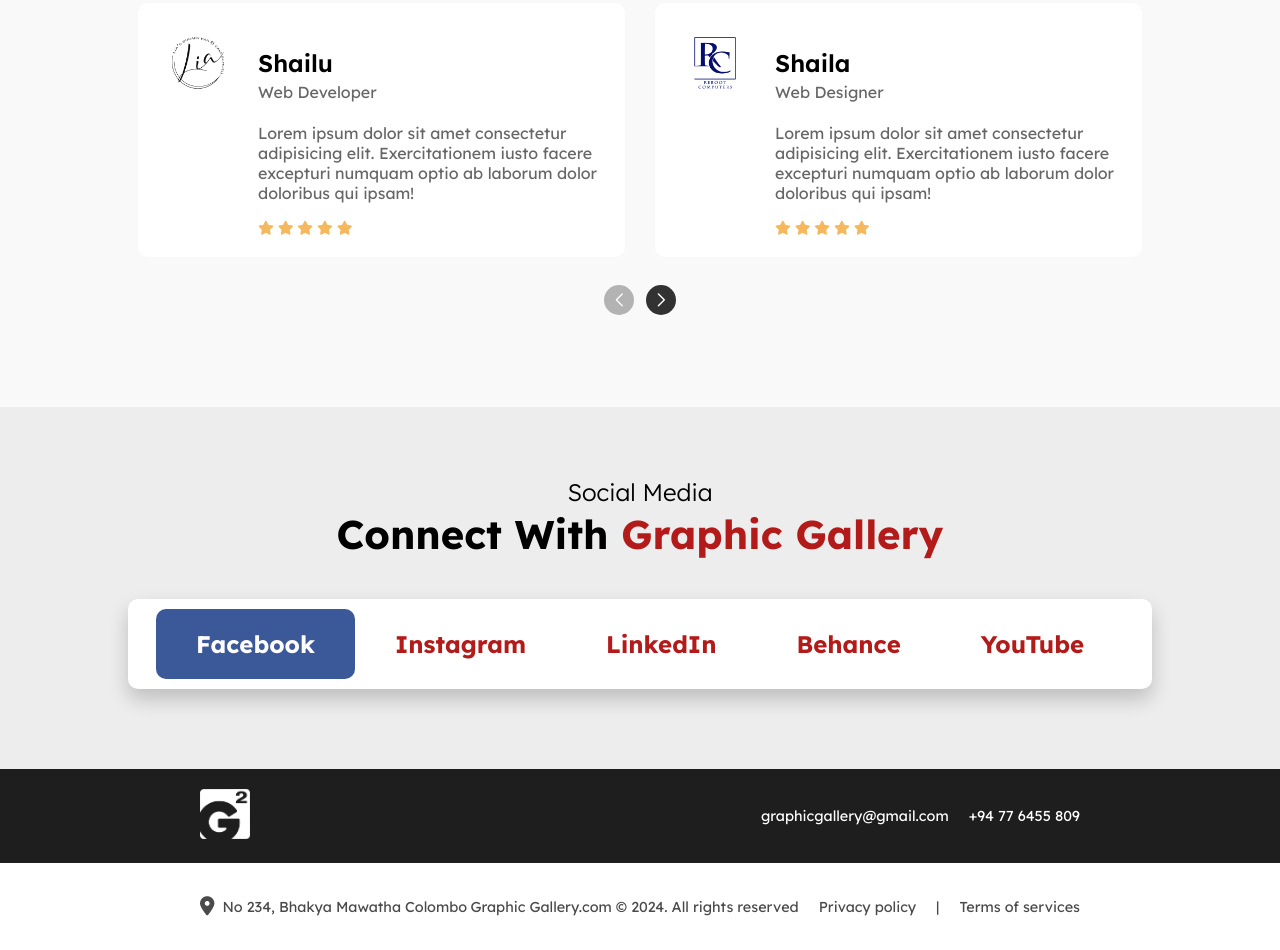
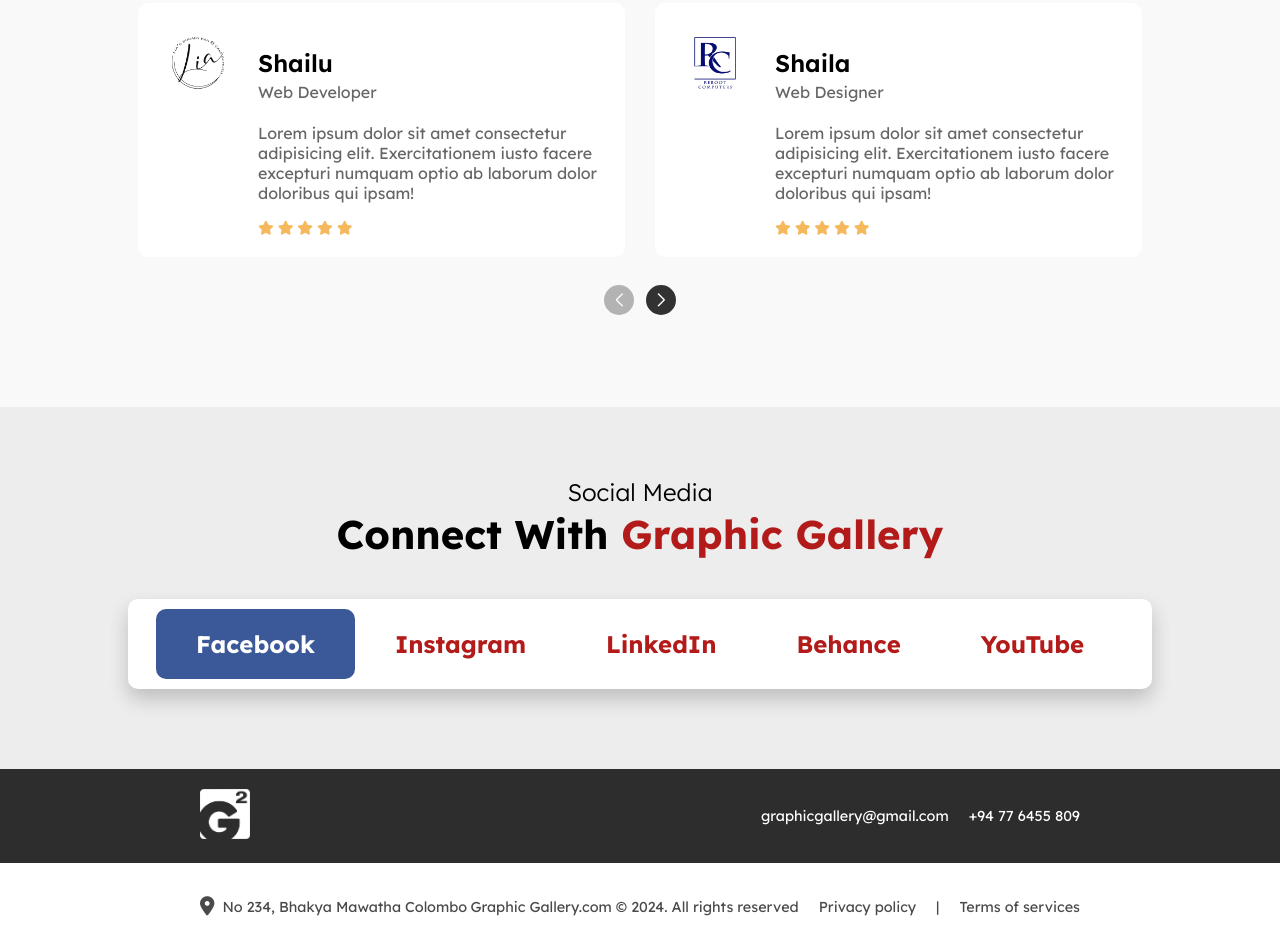
Before and after one commit to Shailaja2511/Graphic-Gallery-Website, a plain HTML site: page index.html in a window 1280 px wide. Shown: the part 5523-6473 px from the top of the page. Drawn offline with nearby package versions, Linux system fonts and the light colour scheme; a small style sheet from the web is missing; a web font is replaced by a local one.

Commit message:
change the footer color little bit lite black

```diff
--- a/css/footer.css
+++ b/css/footer.css
@@ -1,6 +1,6 @@
 @import url('https://fonts.googleapis.com/css2?family=Lexend+Deca:wght@100..900&display=swap');
 .footer {
-    background-color: #1e1e1e;
+    background-color: #2e2d2d;
     color: #FFFFFF;
     padding: 0;
     font-family: "Lexend Deca", sans-serif;
```
